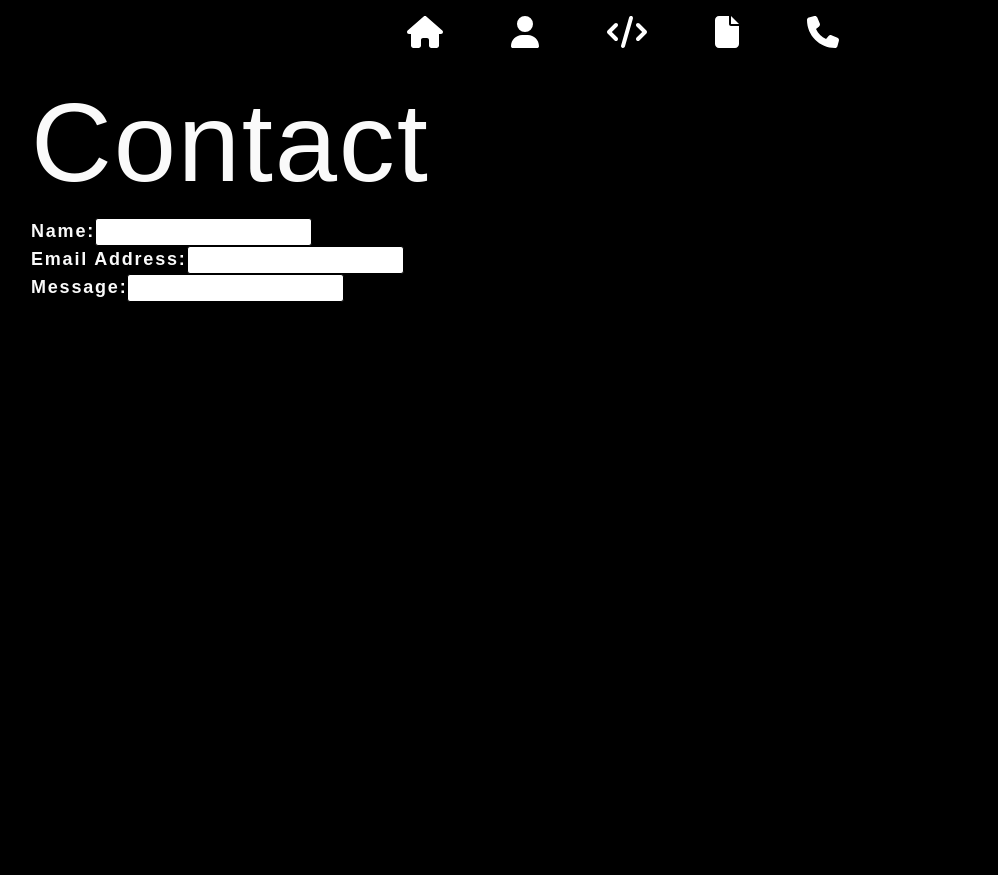
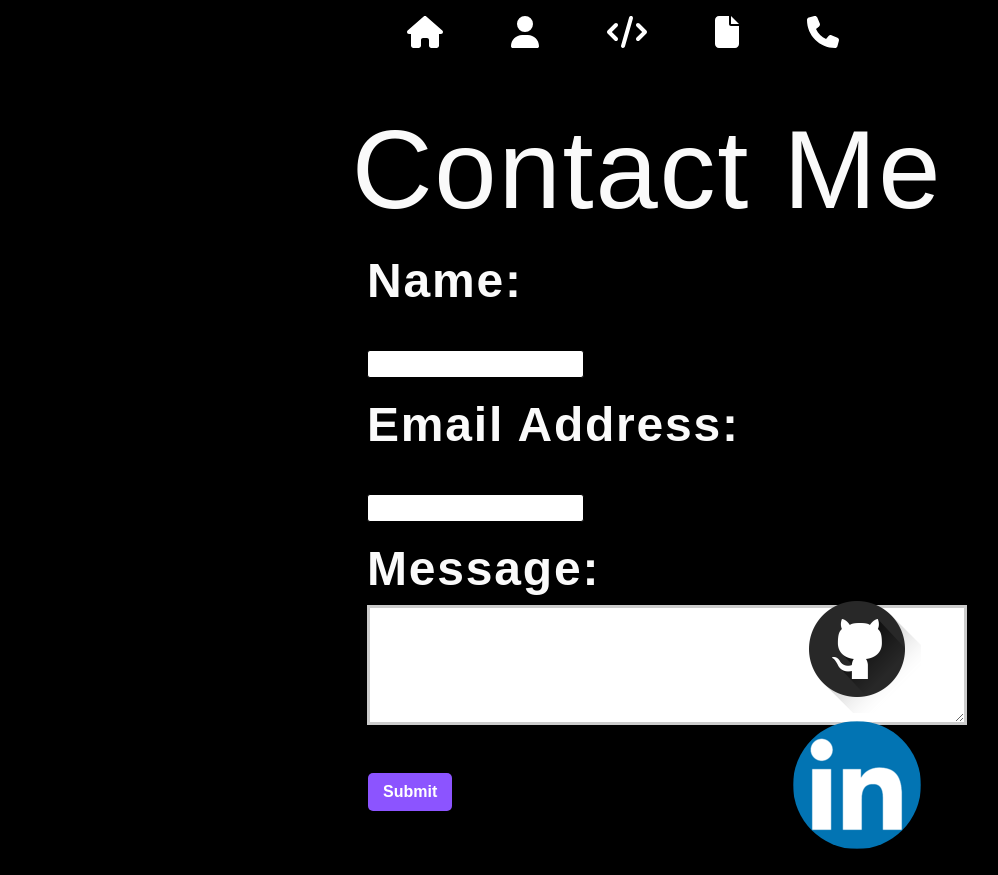
Before and after one commit to ejimenez22/React-Portfolio, a React (Create React App) app: page /contact in a window 1280 px wide. Shown: the whole page, without its empty margins (17-1015 px from the left). Before the commit the page ends 800 px from the top, so only its background shows below. Built offline with nearby package versions, Linux system fonts and the light colour scheme.

Commit message:
styled code, need to add email val

```diff
--- a/package.json
+++ b/package.json
@@ -24,6 +24,7 @@
     "react-pdf": "^5.7.2",
     "react-router-dom": "^6.3.0",
     "react-scripts": "5.0.1",
+    "react-spinners": "^0.13.1",
     "web-vitals": "^2.1.4"
   },
   "scripts": {
--- a/src/components/Contact/index.js
+++ b/src/components/Contact/index.js
@@ -5,23 +5,41 @@ function Contact() {
     return (
         <>
         <SideNav />
-        <section id='Contact'>
-            <h1>Contact</h1>
-            <form id='contact-form'className='contactFormEntry' >
+        <section className='contactForm' id='Contact'>
+            <h1>Contact Me</h1>
+            <form id='contact-form' className='form'>
                 <div>
                     <label htmlFor='name'>Name:</label>
-                    <input type='text' name='name'></input>
+                    <br />
+                    <input type='text' name='name' className='nameInput'></input>
                 </div>
                 <div>
                     <label htmlFor='email'>Email Address:</label>
-                    <input type='email' name='email'></input>
+                    <br />
+                    <input type='email' name='email' className='email'></input>
                 </div>
                 <div>
                     <label htmlFor='message'>Message:</label>
-                    <input rows='10' message='message'></input>
+                    <br />
+                    <textarea name='message' rows='5' />
                 </div>
+                <button type='submit'>Submit</button>
             </form>
         </section>
+        <div >
+            <ul className='myLinks'>
+                <li>
+                <a href="https://github.com/ejimenez22" target="_blank" rel="noopener noreferrer">
+                <img className="contactImg" alt="Git" src={require("../../assets/images/Git.png")} />
+                </a>
+                </li>
+                <li>
+                <a href="https://www.linkedin.com/in/enrique-jimenez-0121a5177/" target="_blank" rel="noopener noreferrer">
+                <img className="contactImg" id='linkedinImg' alt="Linkedin" src={require("../../assets/images/Linkedin.png")} />
+                </a>
+                </li>
+            </ul>
+        </div>
         </>
     )
 }
--- a/src/index.css
+++ b/src/index.css
@@ -283,8 +283,15 @@ a {
   color: white;
 }
 
-.contactFormEntry {
-  margin-left: 3rem;
+.contactForm {
+  text-align: center;
+  margin-top: 2rem;
+}
+
+.form {
+  font-size: 3rem;
+  text-align: left;
+  margin: auto;
 }
 
 .pdf {
@@ -422,3 +429,20 @@ a {
 .skillsTitle, .resumeTitle {
   text-align: center;
 }
+
+.myLinks {
+  columns: 1;
+  align-items: center;
+  margin-top: -20%;
+  margin-left: 60%;
+  padding: auto;
+}
+
+.contactImg {
+  width: 8rem;
+  height: 8rem;
+}
+
+#linkedinImg {
+  border-radius: 50%;
+}
```
Also changed, not shown: 1 other file (tests, documents, lock files or other folders).
